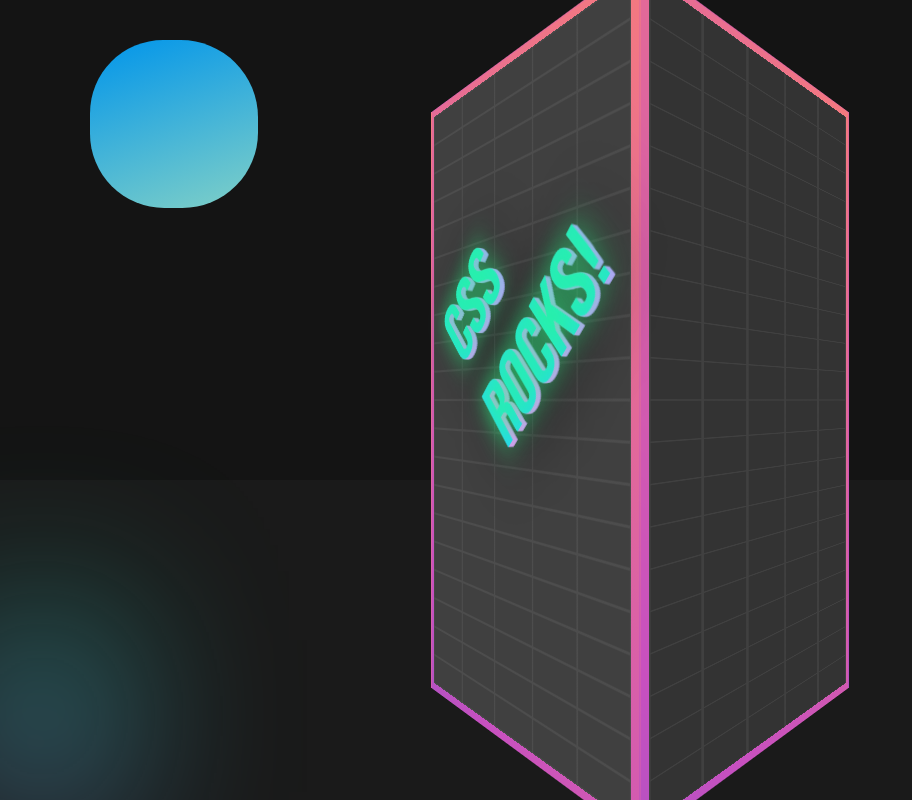
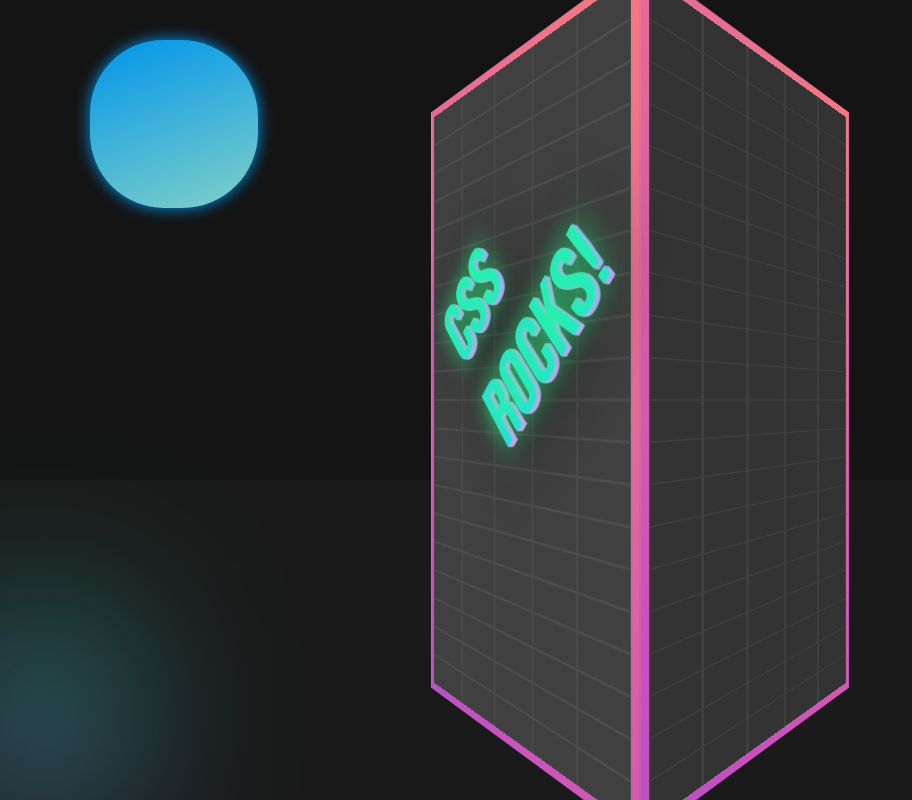
Before and after one commit to d3p1/3d-css-building, a website: page docs/index.html in a window 1280 px wide. Shown: the whole page, without its empty margins (0-912 px from the left). Drawn offline with Linux system fonts and the light colour scheme.

Commit message:
feat: improve moon styles [#1]

```diff
--- a/docs/css/moon.css
+++ b/docs/css/moon.css
@@ -9,6 +9,7 @@
   width: 6em;
   height: 6em;
   background-color: hsl(202, 100%, 46%);
+  box-shadow: 0 0 15px 0 hsl(202, 100%, 46%);
   background-image: linear-gradient(
     160deg,
     hsl(202, 100%, 46%) 0%,
```
